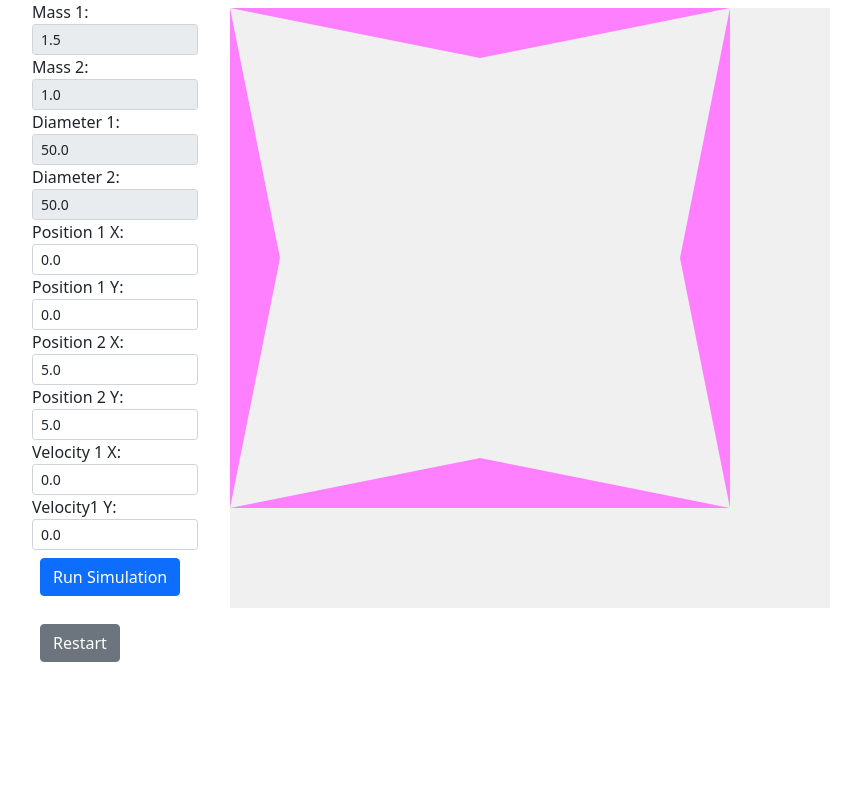
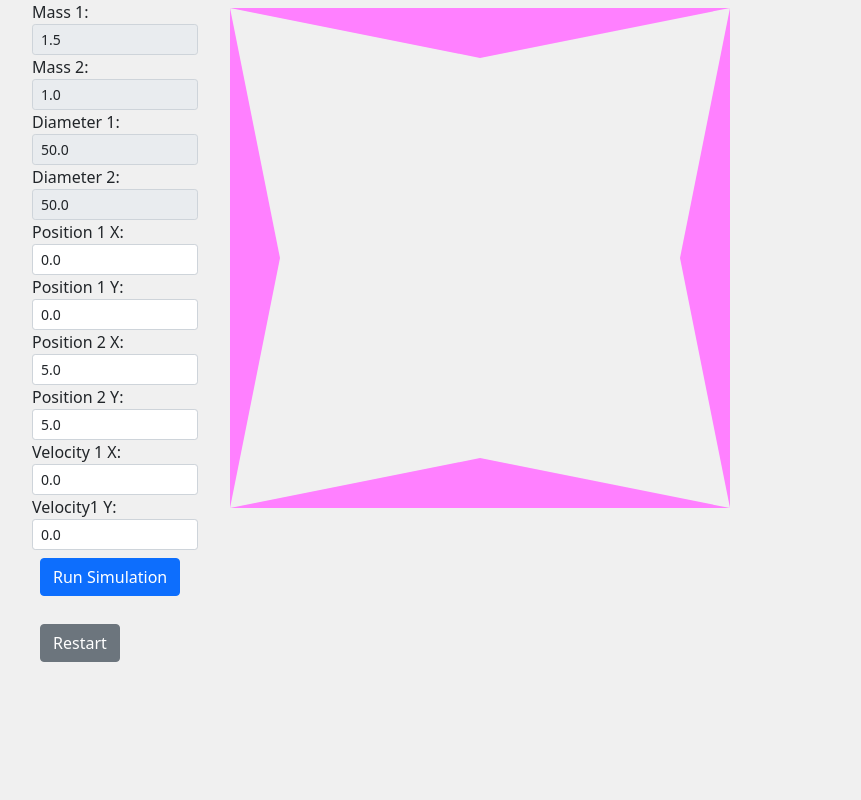
Before and after one commit to kirk3110/hackathon2024, a Flask app: page / in a window 1280 px wide. Shown: the whole page, without its empty margins (50-911 px from the left). Run offline with Flask 3, Linux system fonts and the light colour scheme.

Commit message:
Change page background color

```diff
--- a/templates/simulation.html
+++ b/templates/simulation.html
@@ -12,6 +12,7 @@
     <style>
        html,body {
            height: 100%;
+           background-color: #f0f0f0;
        }
        .simulation-container {
          position: relative;
```
